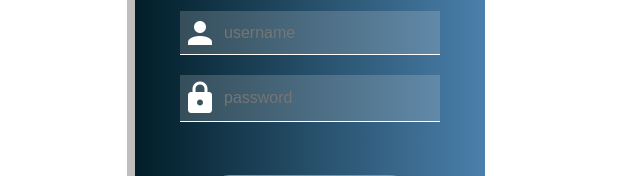
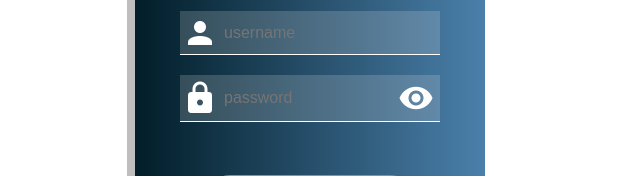
Before and after one commit to LukeSkywa/ProgrammersCreed, an Angular app: page /signin in a window 1280 px wide. Shown: the part 369-545 px from the top of the page, without its empty margins (330-970 px from the left). Built offline with nearby package versions, Linux system fonts and the light colour scheme; data requests are answered from the project's data file.

Commit message:
Aggiunto visualizza password a registrati

```diff
--- a/src/app/components/login/login.component.html
+++ b/src/app/components/login/login.component.html
@@ -4,7 +4,7 @@
         <div>
             <img src="../assets/logo.png" alt="logo" class="logo">
             <p class="title">Accedi</p>
-            <input id="username" placeholder="nome utente" class="inputFields" formControlName="username">
+            <input id="username" placeholder="username" class="inputFields" formControlName="username">
         </div>
         <div>
             <input id="password" placeholder="password" class="inputFieldsPassword" formControlName="password" [type]="show ? 'text' : 'password'">
--- a/src/app/components/register/register.component.html
+++ b/src/app/components/register/register.component.html
@@ -7,7 +7,8 @@
             <input id="username" placeholder="username" class="inputFields" formControlName="username">
         </div>
         <div>
-            <input id="password" placeholder="password" class="inputFieldsPassword" formControlName="password">
+            <input id="password" placeholder="password" class="inputFieldsPassword" formControlName="password" [type]="show ? 'text' : 'password'">
+            <img (click)="password()" src="../../../assets/icone/eye.png" alt="occhio" class="eye">
         </div>
         <br><br>
         <button type="submit">
--- a/src/app/components/register/register.component.scss
+++ b/src/app/components/register/register.component.scss
@@ -243,3 +243,10 @@ button:hover span {
         transform: translate3d(0, 0, 0) translateZ(0);
     }
 }
+
+.eye {
+    position: absolute;
+    margin-left: -52px;
+    margin-top: -5px;
+    cursor: pointer;
+}
--- a/src/app/components/register/register.component.ts
+++ b/src/app/components/register/register.component.ts
@@ -10,12 +10,14 @@ import { LoginService } from 'src/app/services/login.service';
 export class RegisterComponent implements OnInit {
 
   registerForm: FormGroup;
+  show: boolean;
 
   constructor(private loginService: LoginService,private fb: FormBuilder) {
     this.registerForm = this.fb.group({
       username:'',
       password:''
     });
+    this.show = false;
   }
 
   ngOnInit(): void {
@@ -25,4 +27,8 @@ export class RegisterComponent implements OnInit {
     this.loginService.addUser(form);
   }
 
+  password() {
+    this.show = !this.show;
+    console.log(this.show);
+  }
 }
```
